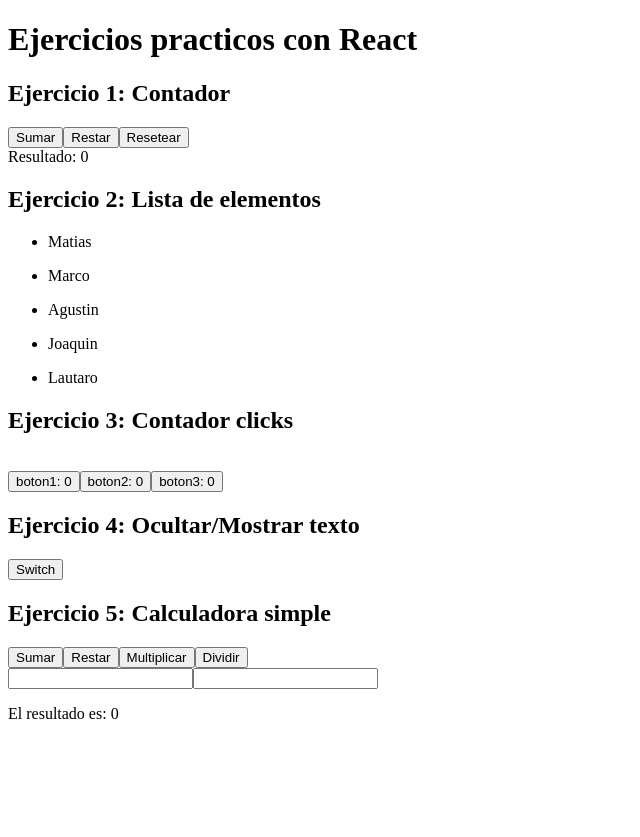
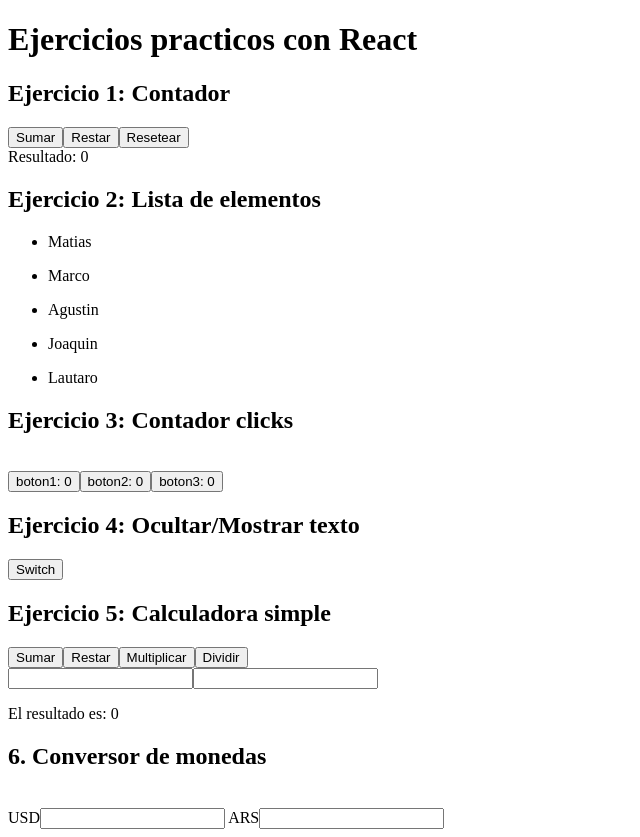
Before and after one commit to matiasmoscone1/practica-ejercicios-logica-programacion-react, a React (Vite) app: page / in a window 1280 px wide. Shown: the whole page, without its empty margins (0-640 px from the left). Before the commit the page ends 800 px from the top, so only its background shows below. Built offline with nearby package versions, Linux system fonts and the light colour scheme.

Commit message:
Resolviendo ej 6

```diff
--- a/src/ejercicios/ConversorMonedas.jsx
+++ b/src/ejercicios/ConversorMonedas.jsx
@@ -7,6 +7,28 @@ import { useState } from "react";
 
 const ConversorMonedas = () => {
 
+    const [valor, setValor] = useState(0);
+
+
+    const convertirDolares = () => {
+
+    }
+
+    const convertirPesos = () => {
+
+    }
+
+
+    return(<>
+    <div>
+        <h2>6. Conversor de monedas</h2>
+        <br/>
+        <label>USD</label>
+        <input />
+        <label> ARS</label>
+        <input />
+    </div>
+    </>)
 
 
 }
```
